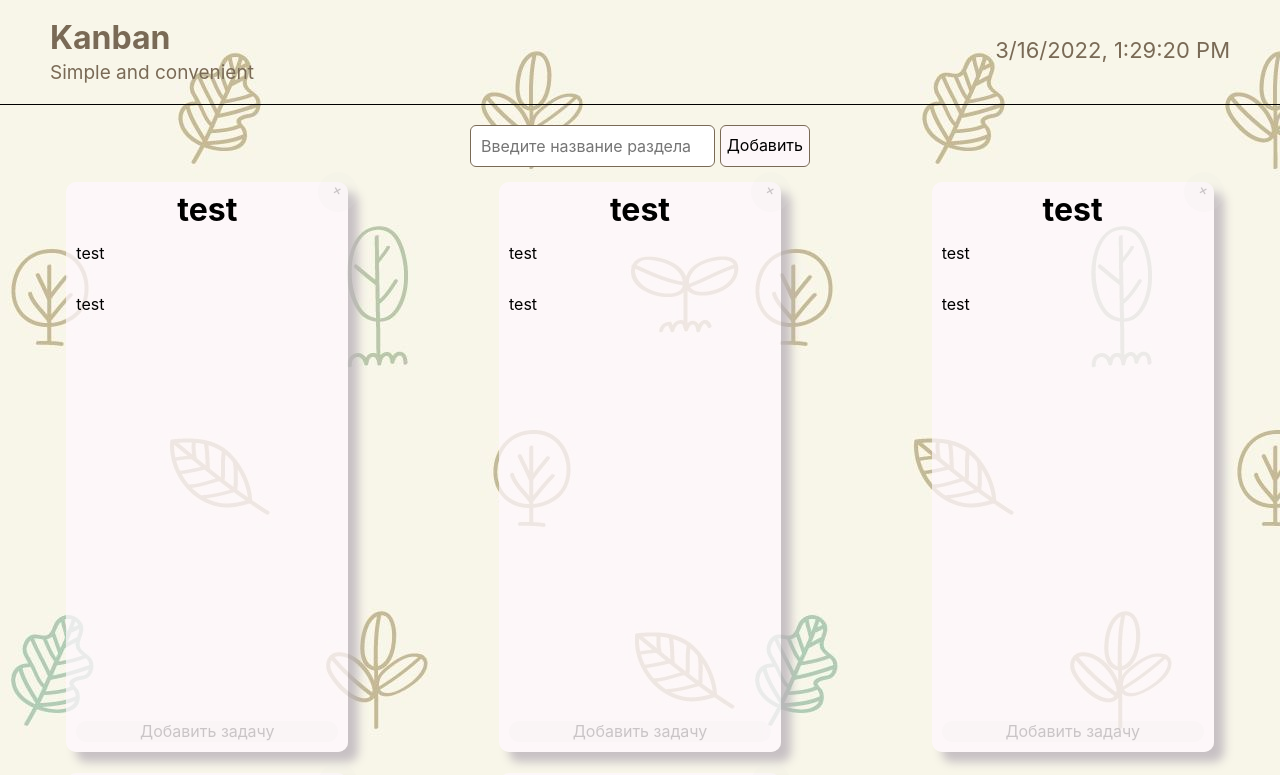
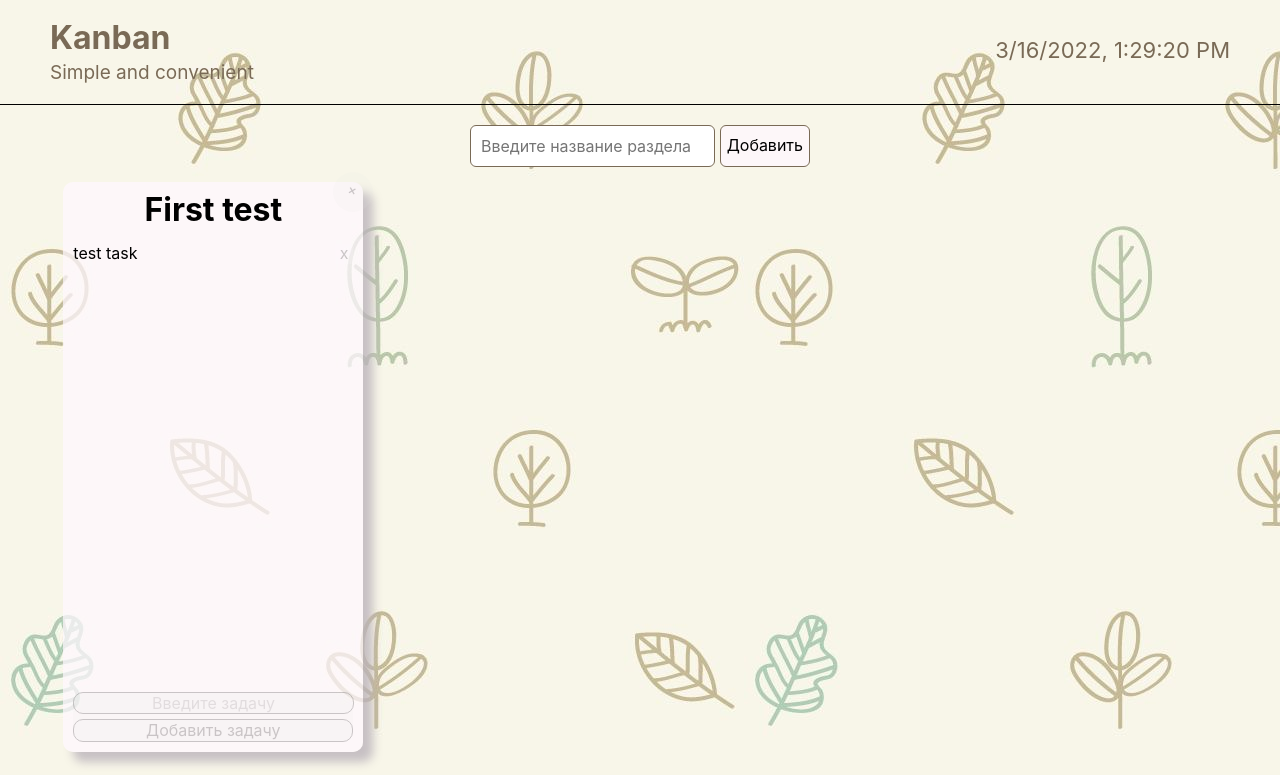
Before and after one commit to maddkot/kanban-board, a React app: page / in a window 1280 px wide. Shown: the top 775 px of the page. Built offline with nearby package versions, Linux system fonts and the light colour scheme.

Commit message:
add task component and add task on board

```diff
--- a/src/components/Board/Board.scss
+++ b/src/components/Board/Board.scss
@@ -1,6 +1,6 @@
 @import '../../styles//variables.scss';
 
-.card {
+.board {
     height: 550px;
     min-height: fit-content;
     max-width: 300px;
@@ -46,18 +46,43 @@
 
     }
 
-    &__add {
+    &__addBox {
         width: 100%;
         border-radius: 10px;
         text-align: center;
-        cursor: pointer;
-        border: none;
+
+
         opacity: .2;
         background-color: $deleteButtonBGC;
+
+        &:hover {
+            opacity: 1.2;
+            transition: opacity 0.4s linear;
+        }
+
+        &__input {
+            width: 98%;
+            border-radius: 10px;
+            cursor: pointer;
+            border: 1px solid;
+            background-color: $deleteButtonBGC;
+            margin-bottom: 5px;
+            text-align: center;
+        }
+
+        &__button {
+            width: 100%;
+            border-radius: 10px;
+            cursor: pointer;
+            border: 1px solid;
+            background-color: $deleteButtonBGC;
+        }
     }
 
-    &__add:hover {
-        opacity: 1.2;
-        transition: opacity 0.4s linear;
-    }
+
+
 }
+
+.dragBackground {
+    background: black //$dragBackgroundColor;
+}
--- a/src/components/Board/Board.tsx
+++ b/src/components/Board/Board.tsx
@@ -1,20 +1,99 @@
-import React from 'react';
+import React, { useState } from 'react';
+import Task from '../Task/Task';
 import styles from './Board.scss';
 
-type TBoard = {
-    title: string
+
+
+type TTask = {
+    id: number,
+    order: number
+    title: string,
 }
 
-const Board: React.FC<TBoard> = ({title}) => {
+type TBoard = {
+    id: number,
+    order: number,
+    title: string,
+    items: TTask[]
+}
+
+type TBoardComponent = {
+    board: TBoard,
+    deleteBoard(id: number): void,
+    setCurrentBoardHandler(item: TBoard): void,
+    changeOrder(paramBoard: TBoard): void,
+    addTaskOnBoard: (items: TTask[], titleTask: string, id: number) => void,
+
+}
+
+const Board: React.FC<TBoardComponent> = ({ board, deleteBoard, setCurrentBoardHandler, changeOrder, addTaskOnBoard }) => {
+    const {id, title, items } = board;
+
+    const [titleTask, setTitleTask] = useState('');
+
+
+    const handleChangeTask = (event: React.ChangeEvent<HTMLInputElement>) => {
+        setTitleTask(event.target.value);
+    }
+
+    const addTaskHandler = () => {
+        console.log(id, 'addTaskHandler ID')
+        addTaskOnBoard(items, titleTask, id);
+        setTitleTask('');
+    }
+
+    const dragStartHandlerBoard = (event: React.DragEvent<HTMLElement>, board: TBoard) => {
+        console.log(board, 'dragStart');
+        setCurrentBoardHandler(board);
+    }
+
+    const dragLeaveHandlerBoard = (event: React.DragEvent<HTMLElement>) => {
+
+    }
+
+    const dragEndHandlerBoard = (event: React.DragEvent<HTMLElement>) => {
+        //const target = event.target as HTMLElement;
+        //target.parentElement?.classList.remove('dragBackground');
+
+    }
+
+    const dragOverHandlerBoard = (event: React.DragEvent<HTMLElement>) => {
+        event.preventDefault();
+        //const target = event.target as HTMLElement
+       //target.parentElement?.classList.add('dragBackground');
+    }
+
+    const dropHandlerBoard = (event: React.DragEvent<HTMLElement>, board: TBoard) => {
+        event.preventDefault();
+        changeOrder(board);
+    }
+
     return (
-        <section className={styles.card}>
-            <button className={styles.card__delete}>+</button>
+        <section
+            className={styles.board}
+            draggable={true}
+            onDragStart={event => dragStartHandlerBoard(event, board) }
+            onDragLeave={event => dragLeaveHandlerBoard(event) }
+            onDragEnd={event => dragEndHandlerBoard(event) }
+            onDragOver={event => dragOverHandlerBoard(event) }
+            onDrop={ event => dropHandlerBoard(event, board)}
+        >
+            <button className={styles.board__delete} onClick={()=> deleteBoard(id)}>+</button>
             <h1>{title }</h1>
-            <div className={styles.card__section}>
-                <p>test</p>
-                <p>test</p>
+            <div className={styles.board__section}>
+                {
+                    items.map(item => (
+                        <Task
+                            key={item.id}
+                            item={item}
+                        />
+                    ))
+                }
             </div>
-            <button className={styles.card__add}>Добавить задачу</button>
+            <div className={ styles.board__addBox}>
+                <input value={titleTask } onChange={handleChangeTask } className={ styles.board__addBox__input} type="text" placeholder='Введите задачу'/>
+                <button className={ styles.board__addBox__button} onClick={addTaskHandler}>Добавить задачу</button>
+            </div>
         </section>
     )
 }
--- a/src/components/Footer/Footer.scss
+++ b/src/components/Footer/Footer.scss
@@ -2,8 +2,9 @@
 
 .footer {
     display: flex;
-    justify-content: flex-end;
+    justify-content: center;
     align-items: center;
     color: $textColor;
     margin: 0px 30px;
+
 }
--- a/src/components/Main/Main.tsx
+++ b/src/components/Main/Main.tsx
@@ -1,44 +1,111 @@
-import React, { useState } from 'react';
+import React, { ReactEventHandler, useEffect, useState } from 'react';
 import styles from './Main.scss';
 import Board from '../Board/Board';
 
+
+type TTask = {
+    id: number,
+    order: number
+    title: string,
+}
+
+type TBoard = {
+    id: number,
+    order: number,
+    title: string,
+    items: TTask[]
+}
+
+
 const Main: React.FC = () => {
 
-    const [board, setBoard] = useState(
-        [
-            {
-                id: 1,
-                title: 'test'
-            },
-            {
-                id: 2,
-                title: 'test'
-            },
-            {
-                id: 3,
-                title: 'test'
-            },
-            {
-                id: 4,
-                title: 'test'
-            },
-            {
-                id: 5,
-                title: 'test'
-            },
+    const [board, setBoard] = useState<any[]>([
+        {
+            id: 1, order: 1, title: 'First test', items: [
+                { id: 1, order: 1, title: 'test task' }]
+        },
+    ]);
+
+    const [currentBoard, setCurrentBoard] = useState<TBoard>();
+    const [titleBoard, setTitleBoard] = useState('');
 
 
-        ]
-    );
+    const setCurrentBoardHandler = (item: TBoard) => {
+        setCurrentBoard(item);
+    }
 
-    const addBoard = () => {
+    const sortBoard = (a: TBoard, b: TBoard) => {
+        if (a.order > b.order) {
+            return 1
+        } else {
+            return -1
+        }
+    }
+
+    const changeOrder = (paramBoard: TBoard) => {
+
+        let changeOrderArr = board.map((item) => {
+            /* if (item.id === paramBoard.id) {
+                return { ...item, order: currentBoard?.order }
+            }
+            if (item.id === currentBoard?.id) {
+                return { ...item, order: paramBoard.order }
+            }
+            return item */
+            switch (item.id) {
+                case paramBoard.id:
+                    return { ...item, order: currentBoard?.order }
+                    break
+                case currentBoard?.id:
+                    return { ...item, order: paramBoard.order }
+                    break
+                default:
+                    return item
+            }
+        }).sort(sortBoard);
+        console.log(changeOrderArr, 'changeOrderArr');
+        setBoard(changeOrderArr)
+    }
+
+
+
+    const handleChange = (event: React.FormEvent) => {
+        const target = event.target as HTMLInputElement;
+        setTitleBoard(target.value)
+    }
+
+    const addBoard = (event: React.FormEvent) => {
+        event.preventDefault()
+        const newBoard = {id: Math.random(), order: board.length + 1, title: titleBoard, items: []}
+        setBoard(prev => [...prev, newBoard]);
+        setTitleBoard('');
 
     }
 
-    const deleteBoard = () => {
+    const deleteBoard = (id: number): void => {
+        const newArr = board.filter((item) => item.id !== id);
+        setBoard(newArr);
+    }
+
+    const addTaskOnBoard = (tasksArr: TTask[], titleTask: string, id: number) => {
+        console.log(tasksArr, titleTask, id);
+        let newBoardAndTask = board.map((item: TBoard) => {
+            if (item.id === id) {
+                const newTask = { id: Math.random(), order: tasksArr.length + 1, title: titleTask };
+                const newArrTask = [...tasksArr, newTask]
+                return {...item, items: newArrTask}
+            } else{ return item}
+        })
+        setBoard(newBoardAndTask);
+    }
+
+    const deleteTask = () => {
 
     }
 
+    useEffect(() => {
+        console.log(board, 'board')
+    }, [board])
 
     return (
         <>
@@ -47,16 +114,22 @@ const Main: React.FC = () => {
                     className={styles.сontrolPanel__input}
                     placeholder='Введите название раздела'
                     type="text"
+                    value={titleBoard}
+                    onChange={handleChange}
                 >
                 </input>
-                <button className={styles.сontrolPanel__button} name='addBoard'>Добавить</button>
+                <button className={styles.сontrolPanel__button} name='addBoard' onClick={addBoard}>Добавить</button>
             </form>
             <section className={styles.boards}>
                 {
-                    board.map((board) => (
+                    board.map((board: TBoard, index: React.Key) => (
                         <Board
-                            key={board.id + Math.random()}
-                            title={board.title}
+                            key={board.id}
+                            board={board}
+                            deleteBoard={deleteBoard}
+                            setCurrentBoardHandler={setCurrentBoardHandler}
+                            changeOrder={changeOrder}
+                            addTaskOnBoard={addTaskOnBoard}
                         />
                     ))
                 }
--- /dev/null
+++ b/src/components/Task/Task.scss
@@ -0,0 +1,29 @@
+@import '../../styles/variables.scss';
+
+.task {
+    width: 280px;
+    display: flex;
+    justify-content: center;
+    align-items: center;
+
+    &__title {
+        flex-grow: 1;
+        width: 100%;
+        overflow: auto;
+    }
+
+    &__button {
+        padding: 0;
+        width: 20px;
+        height: 20px;
+        border: none;
+        background-color: $backgroundColor;
+        opacity: 0.2;
+
+        &:hover {
+            opacity: 1.2;
+            transition: opacity 0.4s linear;
+            cursor: pointer;
+        }
+    }
+}
--- /dev/null
+++ b/src/components/Task/Task.tsx
@@ -0,0 +1,65 @@
+import React from 'react';
+import styles from './Task.scss';
+
+type TTask = {
+    id: number,
+    title: string
+}
+
+type TBoard = {
+    id: number,
+    order: number,
+    title: string,
+    items: TTask[]
+}
+
+type TTaskComponent = {
+    item: TTask,
+}
+
+const Task: React.FC<TTaskComponent> = ({ item }) => {
+
+    const { title } = item;
+
+
+    const dragStartHandlerTask = (event: React.DragEvent<HTMLElement>) => {
+
+    }
+
+    const dragLeaveHandlerTask = (event: React.DragEvent<HTMLElement>) => {
+
+    }
+
+    const dragEndHandlerTask = (event: React.DragEvent<HTMLElement>) => {
+
+    }
+
+    const dragOverHandlerTask = (event: React.DragEvent<HTMLElement>) => {
+
+    }
+
+    const dropHandlerTask = (event: React.DragEvent<HTMLElement>) => {
+
+    }
+
+    const deleteTaskHandler = () => {
+        console.log(item)
+    }
+
+    return (
+        <div className={styles.task}
+                draggable={true}
+                onDragStart={event => dragStartHandlerTask(event) }
+                onDragLeave={event => dragLeaveHandlerTask(event) }
+                onDragEnd={event => dragEndHandlerTask(event) }
+                onDragOver={event => dragOverHandlerTask(event) }
+                onDrop={ event => dropHandlerTask(event)}
+        >
+            <p className={styles.task__title}>{ title}</p>
+            <button className={styles.task__button} onClick={deleteTaskHandler}>x</button>
+        </div>
+    )
+}
+
+
+export default Task;
--- a/src/styles/variables.scss
+++ b/src/styles/variables.scss
@@ -1,4 +1,5 @@
 $textColor: rgb(121, 106, 86);
 $backgroundColor: rgba(255, 249, 255, 0.72);
 $backgroundShadow: rgba(186, 179, 186, 0.80);
-$deleteButtonBGC: rgba(229, 230, 227, 0.645)
+$deleteButtonBGC: rgba(229, 230, 227, 0.645);
+$dragBackgroundColor: rgb(197, 5, 197);
```
